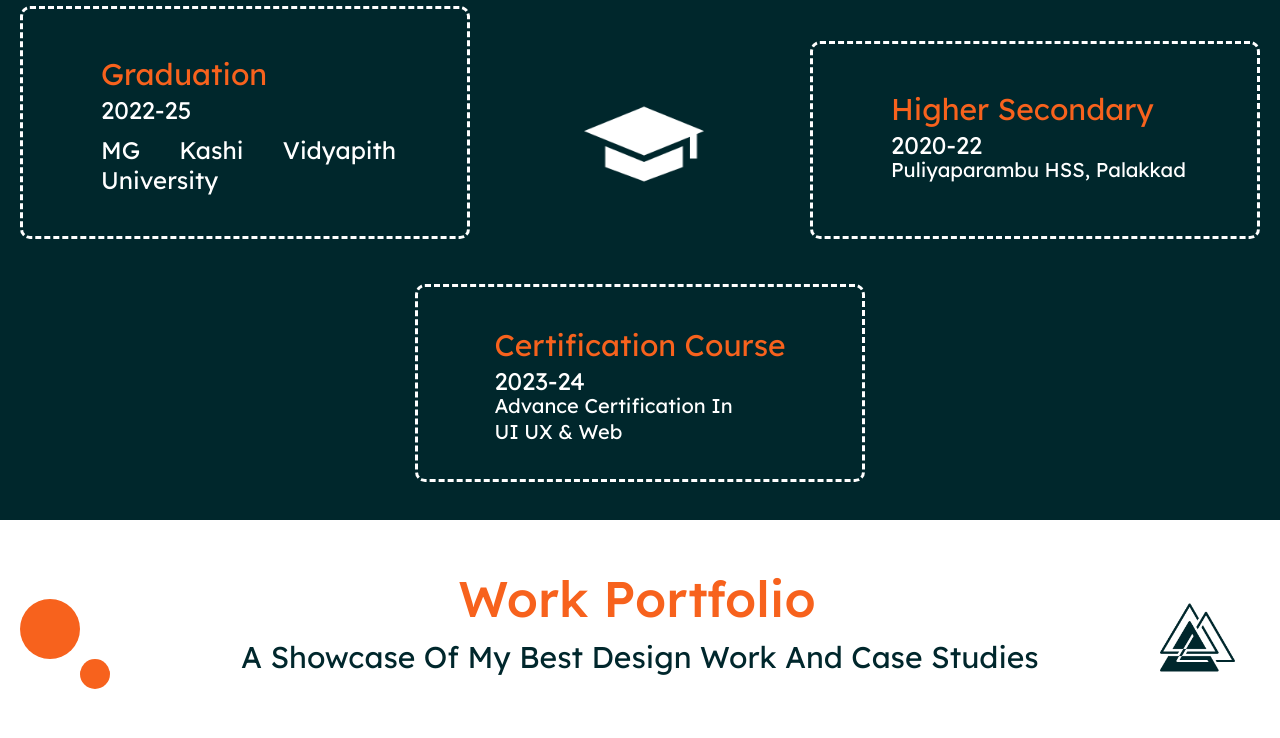
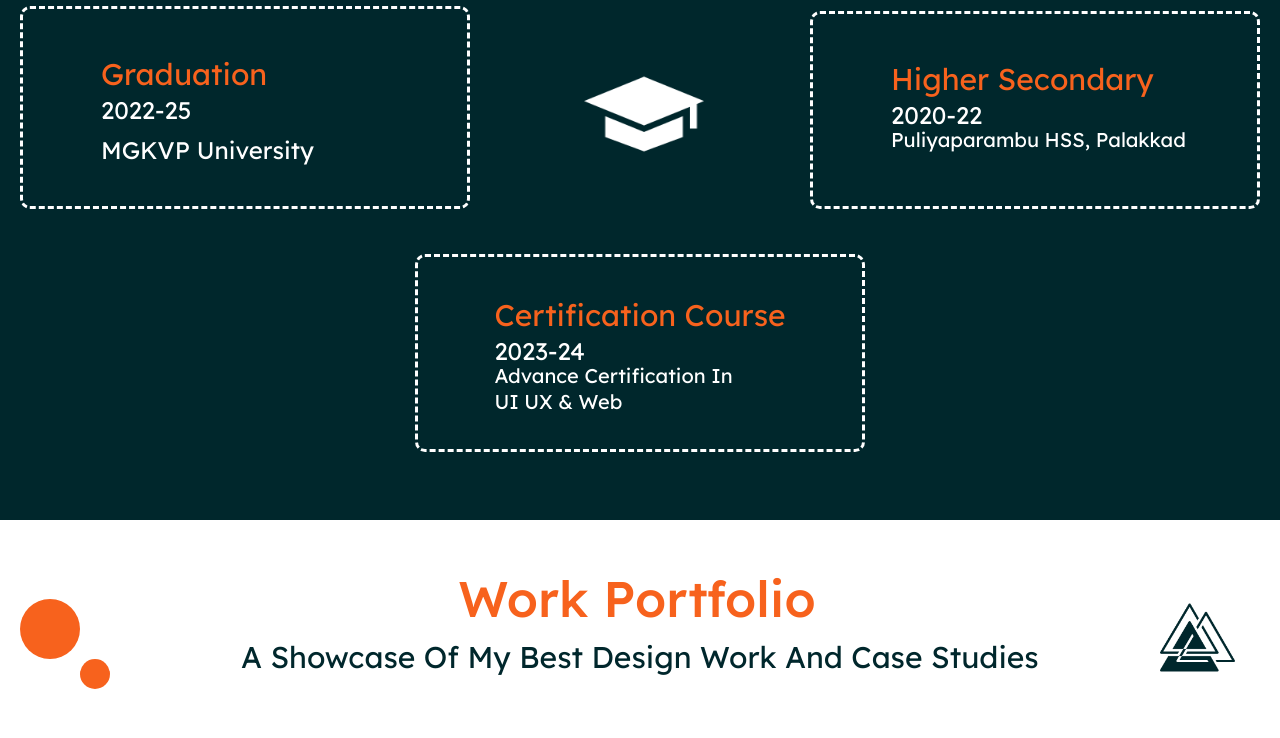
Before and after one commit to nihal-nihu/Nihal-Portfolio, a plain HTML site: page index.html in a window 1280 px wide. Shown: the part 3140-3878 px from the top of the page. Drawn offline with Linux system fonts and the light colour scheme; files whose address does not match are found by name.

Commit message:
Update index.html

```diff
--- a/index.html
+++ b/index.html
@@ -482,7 +482,7 @@
                   <div class="high-school-location">
                     <div class="high-school-year">2022-25</div>
                     <div class="BA-English">
-                      MG Kashi Vidyapith University
+                      MGKVP University
                     </div>
                   </div>
                 </div>
```
